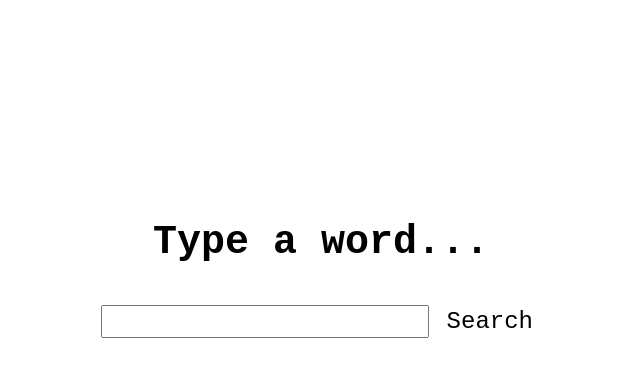
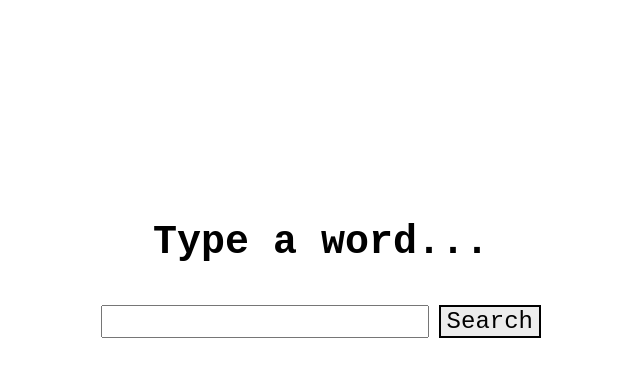
Before and after one commit to timjden/dict-bot, a plain HTML site: page index.html in a window 1280 px wide. In both pictures the pointer is over the button "Search". Shown: the whole page, without its empty margins (319-959 px from the left). Drawn offline with Linux system fonts and the light colour scheme.

Commit message:
button highlight

```diff
--- a/styles.css
+++ b/styles.css
@@ -48,7 +48,7 @@ body {
 }
 
 .submit:hover {
-    border-color: white;
+    background-color: rgb(236, 236, 236);
 }
 
 .definition-title {
```
